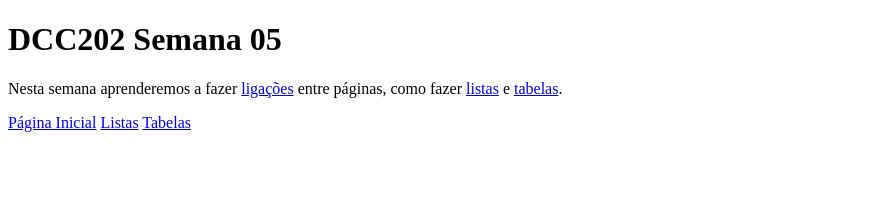
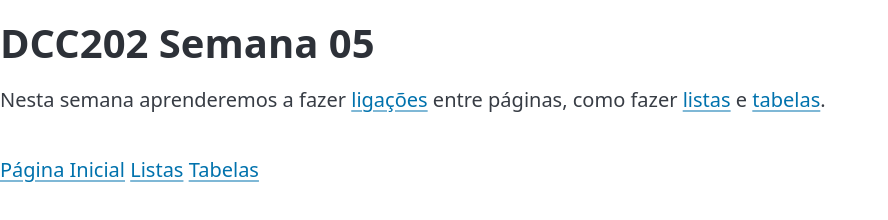
Before and after one commit to ufjf-dcc202/ufjf-dcc202-2025-1-a-atv03-alemilson-s, a plain HTML site: page index.html in a window 1280 px wide. Shown: the whole page, without its empty margins (0-888 px from the left). Drawn offline with nearby package versions, Linux system fonts and the light colour scheme.

Commit message:
adiciona pico css

```diff
--- a/index.html
+++ b/index.html
@@ -5,6 +5,7 @@
     <meta charset="UTF-8">
     <meta name="viewport" content="width=device-width, initial-scale=1.0">
     <title>DCC202 Semana 05</title>
+    <link rel="stylesheet" href="https://cdn.jsdelivr.net/npm/@picocss/pico@2/css/pico.min.css" />
 </head>
 
 <body>
```
Also changed, not shown: listas.html (+1 -0 lines), tabelas.html (+1 -0 lines).
